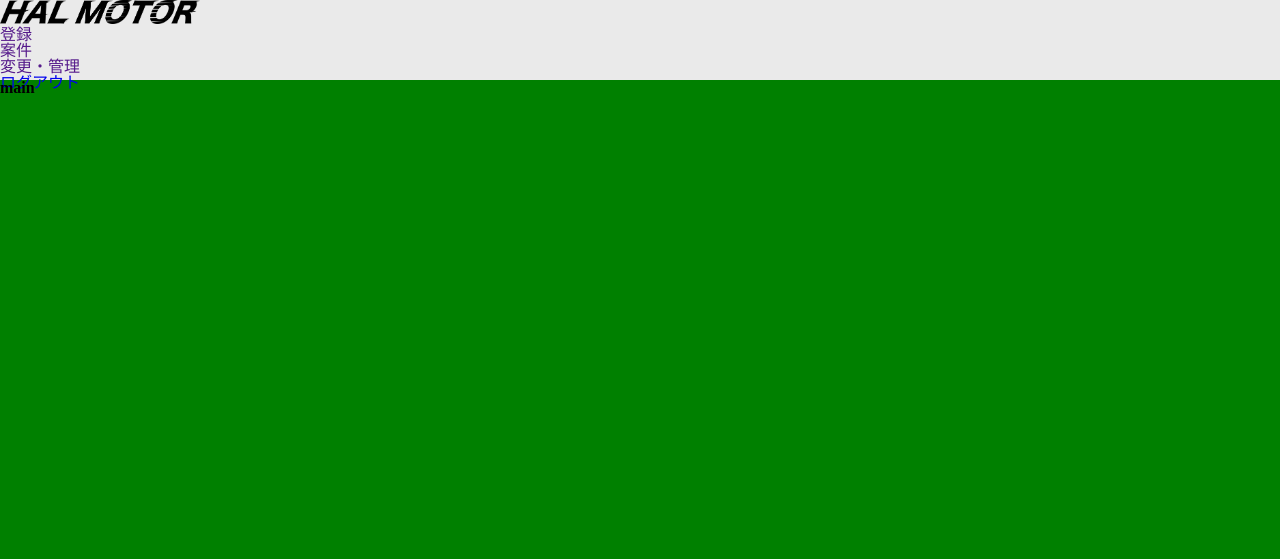
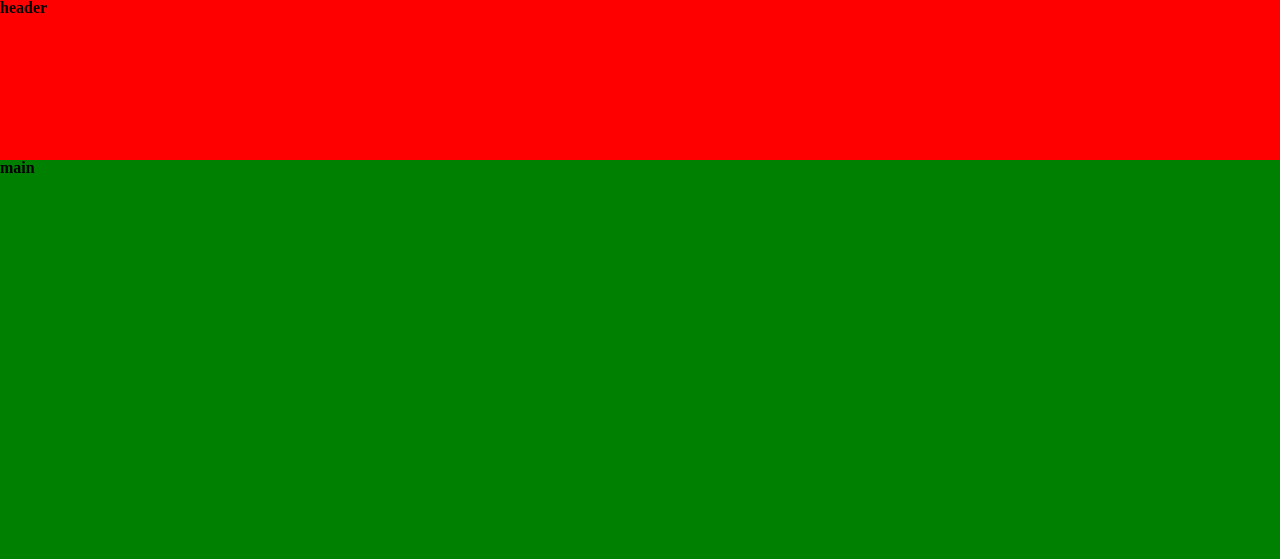
Before and after one commit to sigure114514/IH31, a PHP site: page / in a window 1280 px wide. Shown: the top 559 px of the page. Run offline with PHP 8.4, Linux system fonts and the light colour scheme.

Commit message:
Revert "あげてみた"
This reverts commit e190436847f0b2d923bac598c3ed2672d4814818.

```diff
--- a/css/header.css
+++ b/css/header.css
@@ -1,8 +1,5 @@
-header {
+.header {
     width: 100vw;
-    height: 80px;
-    background-color: #EAEAEA;
+    height: 20vh;
+    background-color: red;
 }
-header h1{
-
-}
--- a/tpl/header/sample.php
+++ b/tpl/header/sample.php
@@ -12,14 +12,10 @@
     <script></script>
 </head>
 <body>
-<header>
-    <h1><img src="tpl_img/HALMOTOR.png" width="200px" height="auto"></h1>
-    <nav>
-        <ul>
-            <li><a href="">登録</a></li>
-            <li><a href="">案件</a></li>
-            <li><a href="">変更・管理</a></li>
-        </ul>
-    </nav>
-    <p><a href="#">ログアウト</a></p>
-</header><!-- header -->
+<article class="header">
+
+<h1>header</h1>
+
+
+
+</article><!-- header -->
```
Also changed, not shown: tpl_img/HALMOTOR.png (deleted), tpl_img/HALMOTORw.png (deleted), 3 other files.
